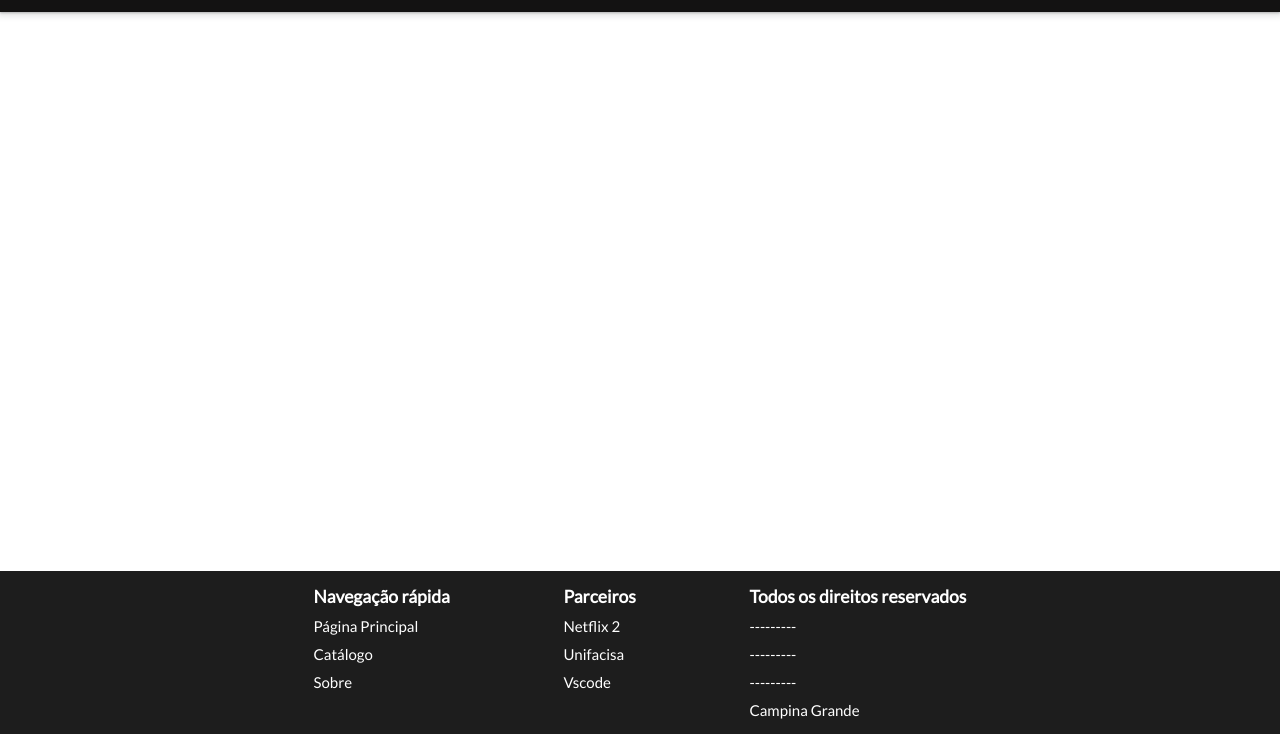
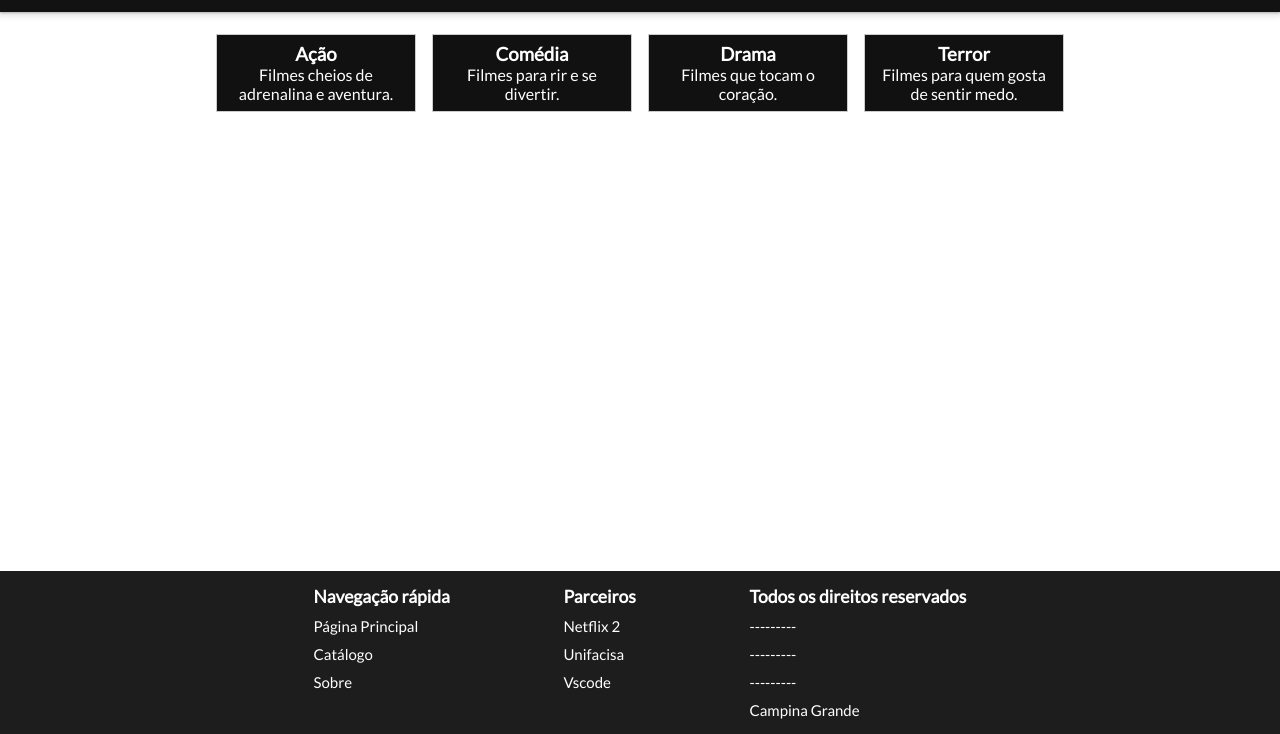
Before and after one commit to PedroDevPB/Catalogo-de-Filmes, a plain HTML site: page Front-end/categorias.html in a window 1280 px wide. Shown: the part 66-800 px from the top of the page. Drawn offline with Linux system fonts and the light colour scheme.

Commit message:
Add categorias

```diff
--- a/Front-end/categorias.html
+++ b/Front-end/categorias.html
@@ -26,8 +26,6 @@
         <div id="categorias" class="categorias-grid"></div>
     </main>
 
-    <div id="2"></div>
-
     <div id="3"></div>
     <script>
         load("footer.html");
--- /dev/null
+++ b/Front-end/categorias.json
@@ -0,0 +1,22 @@
+[
+  {
+    "id": 1,
+    "nome": "Ação",
+    "descricao": "Filmes cheios de adrenalina e aventura."
+  },
+  {
+    "id": 2,
+    "nome": "Comédia",
+    "descricao": "Filmes para rir e se divertir."
+  },
+  {
+    "id": 3,
+    "nome": "Drama",
+    "descricao": "Filmes que tocam o coração."
+  },
+  {
+    "id": 4,
+    "nome": "Terror",
+    "descricao": "Filmes para quem gosta de sentir medo."
+  }
+]
--- a/Front-end/css/style.css
+++ b/Front-end/css/style.css
@@ -19,3 +19,11 @@
   width: 100%;
   height: auto;
 }
+
+.categorias-grid {
+  display: flex;
+  flex-wrap: wrap;
+  gap: 16px;
+  justify-content: center;
+  padding-top: 100px    ;
+}
--- a/Front-end/script.js
+++ b/Front-end/script.js
@@ -1,3 +1,4 @@
+// script para carregar o JSON e exibir os filmes
 fetch('filmes.json')
   .then(res => res.json())
   .then(filmes => {
@@ -14,3 +15,20 @@ fetch('filmes.json')
       container.appendChild(card);
     });
   });
+
+// script para carregar o JSON e exibir as categorias
+fetch('categorias.json')
+  .then(res => res.json())
+  .then(categorias => {
+    const container = document.getElementById('categorias');
+    categorias.forEach(categoria => {
+      const card = document.createElement('div');
+      card.classList.add('card');
+
+      card.innerHTML = `
+        <h3>${categoria.nome}</h3>
+        <p>${categoria.descricao}</p>
+      `;
+      container.appendChild(card);
+    });
+  });
```
Also changed, not shown: Front-end/bomb.html (+0 -2 lines), Front-end/favoritos.html (+0 -2 lines), Front-end/index.html (+0 -2 lines).
